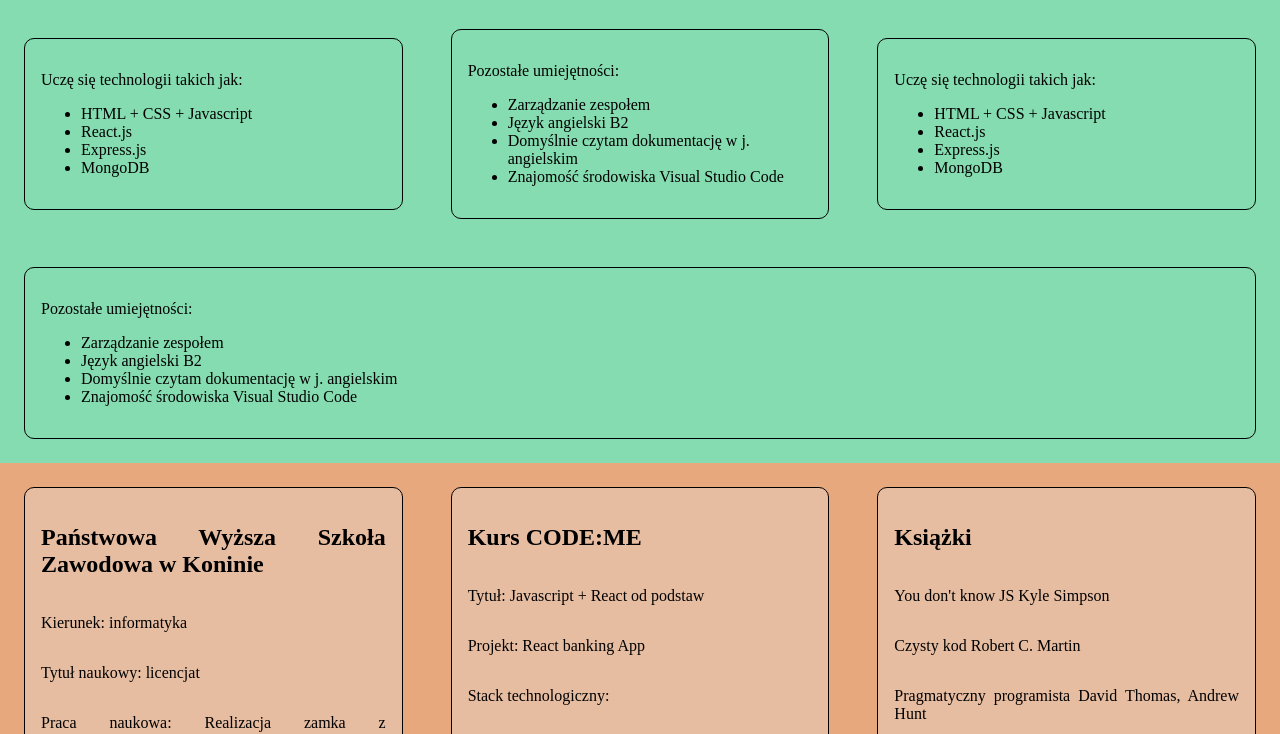
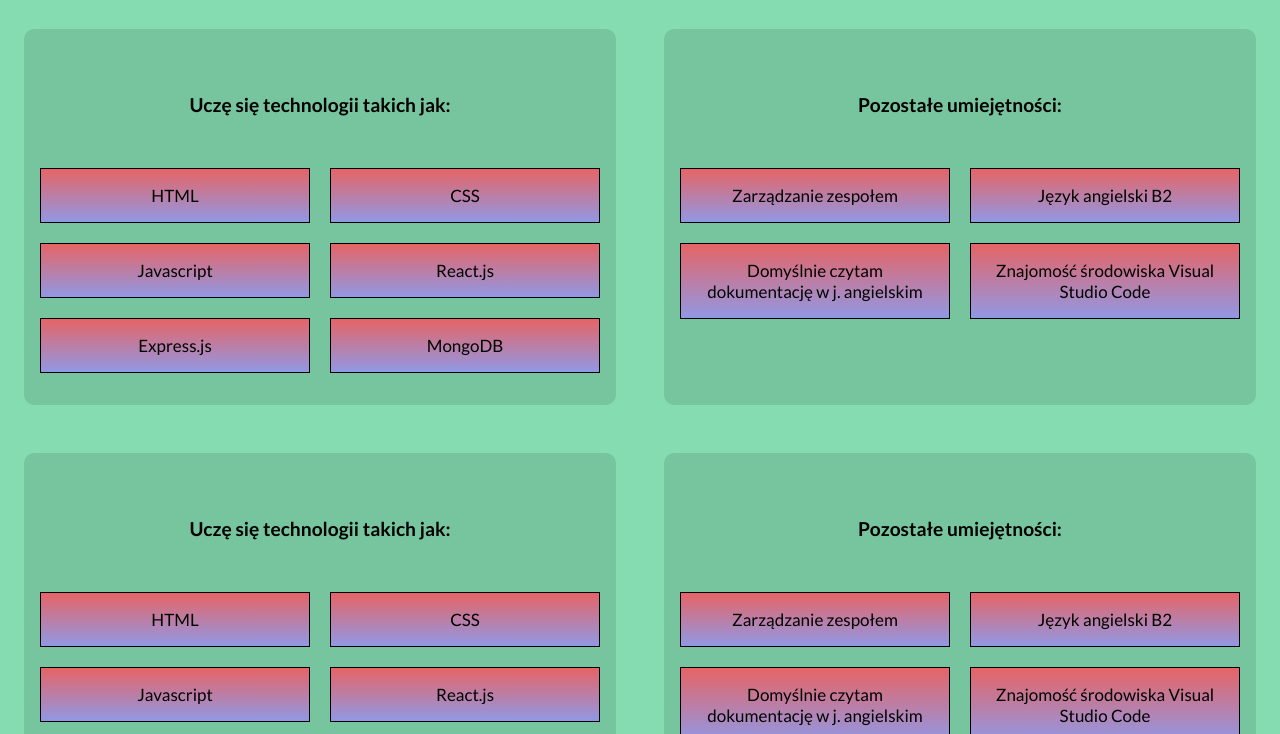
Before and after one commit to MaciejOstrowskiIT/MaciejOstrowskiIT.github.io, a plain HTML site: page index.html in a window 1280 px wide. Shown: the part 272-1006 px from the top of the page. Drawn offline with Linux system fonts and the light colour scheme.

Commit message:
changed About Me section

```diff
--- a/index.html
+++ b/index.html
@@ -21,6 +21,16 @@
             crossorigin />
         <link
             href="https://fonts.googleapis.com/css2?family=Anton&display=swap"
+            rel="stylesheet" />
+        <link
+            rel="preconnect"
+            href="https://fonts.googleapis.com" />
+        <link
+            rel="preconnect"
+            href="https://fonts.gstatic.com"
+            crossorigin />
+        <link
+            href="https://fonts.googleapis.com/css2?family=Anton&family=Lato:ital,wght@0,400;0,700;1,300&display=swap"
             rel="stylesheet" />
         <link rel="stylesheet" href="./style.css" />
         <script src="./app.js" defer></script>
@@ -57,28 +67,35 @@
 
         <section class="main-content">
             <article id="about" class="about-article">
+                <section>
                     <title>O mnie</title>
-                <header class="about-me-header">
+                    <div class="about-me-header">
                         <img
                             src="./images/my-photo.png"
                             alt="Maciej Ostrowski Zdjęcie" />
                         <div class="about-me">
                             <h2>Jestem Maciej Ostrowski</h2>
-                        <strong>Front-end Developer</strong>
+                            <strong
+                                >Front-end Developer</strong
+                            >
                             <p>
-                            Programista z pasji, Front-end
-                            od 6 miesięcy
+                                Programista z pasji,
+                                Front-end od 6 miesięcy
                             </p>
                         </div>
-                </header>
+                    </div>
+                </section>
 
                 <div class="about-others">
                     <section class="tech-stack">
-                        <p>
-                            Uczę się technologii takich jak:
-                        </p>
                         <ul>
-                            <li>HTML + CSS + Javascript</li>
+                            <h2>
+                                Uczę się technologii takich
+                                jak:
+                            </h2>
+                            <li>HTML</li>
+                            <li>CSS</li>
+                            <li>Javascript</li>
                             <li>React.js</li>
                             <li>Express.js</li>
                             <li>MongoDB</li>
@@ -86,8 +103,8 @@
                     </section>
 
                     <section class="other-skills">
-                        <p>Pozostałe umiejętności:</p>
                         <ul>
+                            <h2>Pozostałe umiejętności:</h2>
                             <li>Zarządzanie zespołem</li>
                             <li>Język angielski B2</li>
                             <li>
@@ -101,11 +118,14 @@
                         </ul>
                     </section>
                     <section class="tech-stack">
-                        <p>
-                            Uczę się technologii takich jak:
-                        </p>
                         <ul>
-                            <li>HTML + CSS + Javascript</li>
+                            <h2>
+                                Uczę się technologii takich
+                                jak:
+                            </h2>
+                            <li>HTML</li>
+                            <li>CSS</li>
+                            <li>Javascript</li>
                             <li>React.js</li>
                             <li>Express.js</li>
                             <li>MongoDB</li>
@@ -113,8 +133,8 @@
                     </section>
 
                     <section class="other-skills">
-                        <p>Pozostałe umiejętności:</p>
                         <ul>
+                            <h2>Pozostałe umiejętności:</h2>
                             <li>Zarządzanie zespołem</li>
                             <li>Język angielski B2</li>
                             <li>
--- a/style.css
+++ b/style.css
@@ -5,7 +5,7 @@
     --education-color: hsl(24, 70%, 70%);
     --footer-color: #fff;
     --projects-color: rgb(118, 102, 102);
-    --about-me-color-transparency: rgba(0, 0, 0, 0.206);
+    --about-me-color-transparency: rgba(0, 0, 0, 0.104);
 
     --base-padding: 1rem;
     --padding-main: 2rem;
@@ -14,6 +14,7 @@
     --base-border-radius: 10px;
     --padding-left-and-right: 0 20vw 0 20vw;
     --padding-left-and-right-mobile: 8px;
+    --list-box-gradient: 1;
 }
 
 html {
@@ -22,8 +23,10 @@ html {
     scroll-padding-top: 5em;
 }
 body {
+    font-family: 'Lato', sans-serif;
     /* flex-basis: auto; */
     margin: 0;
+    min-height: 100vh;
 }
 
 article {
@@ -257,7 +260,6 @@ a {
 .education-article section {
     display: flex;
     flex-direction: column;
-    border: 1px solid black;
     background-color: #e4e7ed54;
     width: 300px;
     padding: var(--base-padding);
@@ -266,8 +268,6 @@ a {
     text-align: justify;
 }
 
-.about-me {
-}
 .about-me-header {
     min-width: 270px;
     display: flex;
@@ -292,25 +292,58 @@ a {
 }
 
 .about-others {
+    background-color: var(--about-color);
     display: flex;
+    flex-direction: row;
+    justify-content: center;
+    flex-wrap: wrap;
     gap: var(--base-flex-gap);
-    flex-wrap: wrap;
-    align-items: center;
 }
 
 .about-others section {
-    flex: 1 1 340px;
-    /* flex: 1 0 450px; */
+    display: flex;
+    flex-direction: column;
+    background-color: var(--about-me-color-transparency);
+    padding: var(--base-padding);
+    margin: var(--base-margin);
+    border-radius: var(--base-border-radius);
+    text-align: justify;
+    flex: 1 1 350px;
 }
 
-.tech-stack {
-    border: 1px solid black;
+.other-skills ul,
+.tech-stack ul {
+    padding-left: 0;
+    list-style-type: none;
+    display: flex;
+    gap: 20px;
+    justify-content: center;
+    flex-wrap: wrap;
 }
 
-.other-skills {
-    margin: var(--base-margin);
+.other-skills ul li,
+.tech-stack ul li {
+    border: 1px solid black;
+    flex: 1 1 30%;
+    text-align: center;
     padding: var(--base-padding);
+    background: linear-gradient(#e66465, #9198e5);
+    font-size: 17px;
+}
+.other-skills ul h2,
+.tech-stack ul h2 {
+    flex: 1 1 100%;
+    text-align: center;
+    padding: var(--base-padding);
+    font-size: 1.2em;
+}
+.other-skills ul li:hover,
+.tech-stack ul li:hover {
     border: 1px solid black;
+    flex: 1 1 30%;
+    text-align: center;
+    padding: var(--base-padding);
+    background: #85dcb1;
 }
 
 /* Hamburger */
```
Lines whose indentation alone changed are shown as unchanged.
